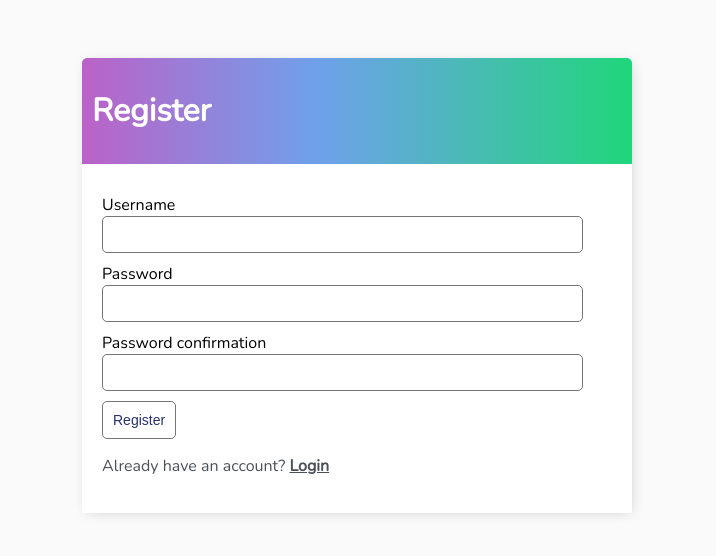
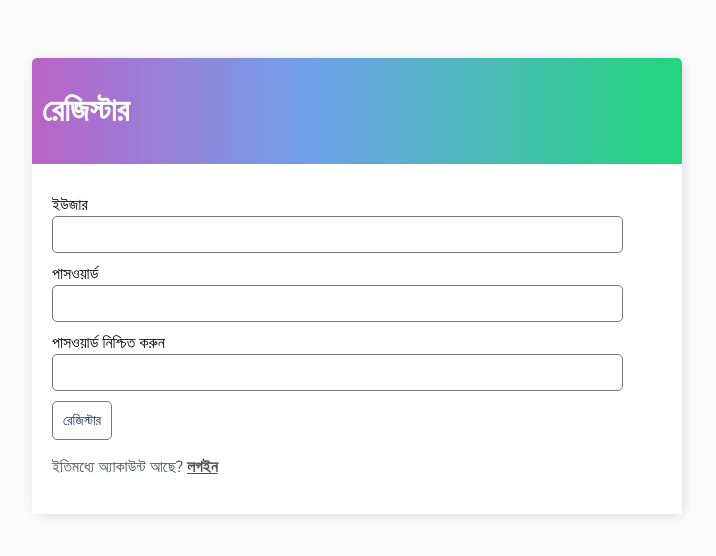
Before and after one commit to divanov11/Django-To-Do-list-with-user-authentication, a Django app: page /register/ in a window 1280 px wide. Shown: the top 556 px of the page, without its empty margins (283-999 px from the left). Run offline with Django 3.2, Linux system fonts and the light colour scheme.

Commit message:
data added

```diff
--- a/base/templates/base/login.html
+++ b/base/templates/base/login.html
@@ -8,7 +8,11 @@
 <div class="card-body">
     <form method="POST">
         {% csrf_token %}
-        {{form.as_p}}
+        <label>ইউজার</label>
+        {{form.username}}
+        <label>পাসওয়ার্ড</label>
+        {{form.password}}
+        <p>
         <input class="button" type="submit" value="লগইন">
     </form>
     <p>অ্যাকাউন্ট নেই? <a href="{% url 'register' %}">রেজিস্টার</a></p>
--- a/base/templates/base/main.html
+++ b/base/templates/base/main.html
@@ -41,7 +41,7 @@
         }
 
         .container {
-            max-width: 550px;
+            max-width: 650px;
             margin: auto;
             background-color: #fff;
             -webkit-box-shadow: 2px 2px 13px -4px rgba(0, 0, 0, 0.21);
--- a/base/templates/base/register.html
+++ b/base/templates/base/register.html
@@ -2,23 +2,23 @@
 {% block content %}
 
 <div class="header-bar">
-    <h1>Register</h1>
+    <h1>রেজিস্টার</h1>
 </div>
 
 <div class="card-body">
     <form method="POST">
         {% csrf_token %}
-        <label>{{form.username.label}}</label>
+        <label>ইউজার</label>
         {{form.username}}
 
-        <label>{{form.password1.label}}</label>
+        <label>পাসওয়ার্ড</label>
         {{form.password1}}
 
-        <label>{{form.password2.label}}</label>
+        <label>পাসওয়ার্ড নিশ্চিত করুন</label>
         {{form.password2}}
-        <input style="margin-top:10px ;" class="button" type="submit" value="Register">
+        <input style="margin-top:10px ;" class="button" type="submit" value="রেজিস্টার">
     </form>
-    <p>Already have an account? <a href="{% url 'login' %}">Login</a></p>
+    <p>ইতিমধ্যে অ্যাকাউন্ট আছে? <a href="{% url 'login' %}">লগইন</a></p>
 </div>
 
 
--- a/base/templates/base/task_form.html
+++ b/base/templates/base/task_form.html
@@ -9,8 +9,10 @@
 <div class="card-body">
     <form method="POST" action="">
         {% csrf_token %}
-        <label for="title"> <b>{{task}}</b> </label>
-        {{form.as_p}}
+        <label> <b>{{ task }}</b> </label>
+        <label for="is_done">আমল সম্পূর্ণ করা হয়েছে</label>
+        <input id="is_done" type="checkbox" name="complete" {% if task.complete == True %} checked="checked" {% endif %}>
+        <p>
         <input class="button" type="submit" value="ঠিক আছে">
     </form>
 </div>
--- a/base/templates/base/task_list.html
+++ b/base/templates/base/task_list.html
@@ -18,6 +18,7 @@
         <input type='text' name='search-area' placeholder="আমল এর নাম" value="{{search_input}}">
         <input class="button" type="submit" value='খুঁজুন'>
     </form>
+
     {% if tasks|length > 0 %}
     <a id="add-link" href="{% url 'task-create' %}">&#x2b;</a>
     {% endif %}
--- a/base/views.py
+++ b/base/views.py
@@ -1,3 +1,4 @@
+from cProfile import label
 from django.shortcuts import render, redirect
 from django.views.generic.list import ListView
 from django.views.generic.detail import DetailView
@@ -16,6 +17,9 @@ from django.db import transaction
 
 from .models import Task
 from .forms import PositionForm
+
+# Imports for translation
+from django.utils.translation import gettext_lazy as _
 
 
 class CustomLoginView(LoginView):
```
Also changed, not shown: base/forms.py (+15 -0 lines), db.sqlite3.
